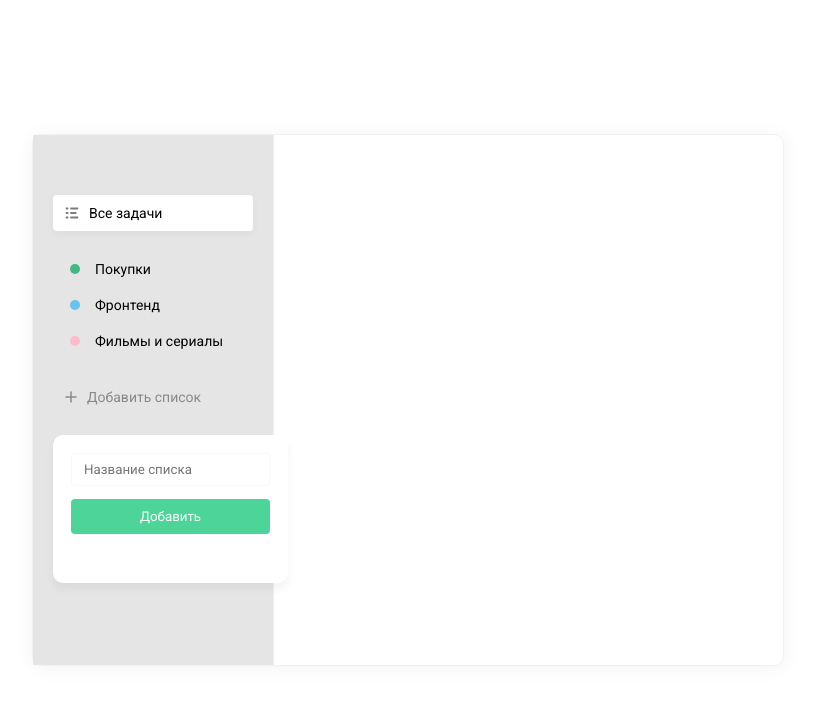
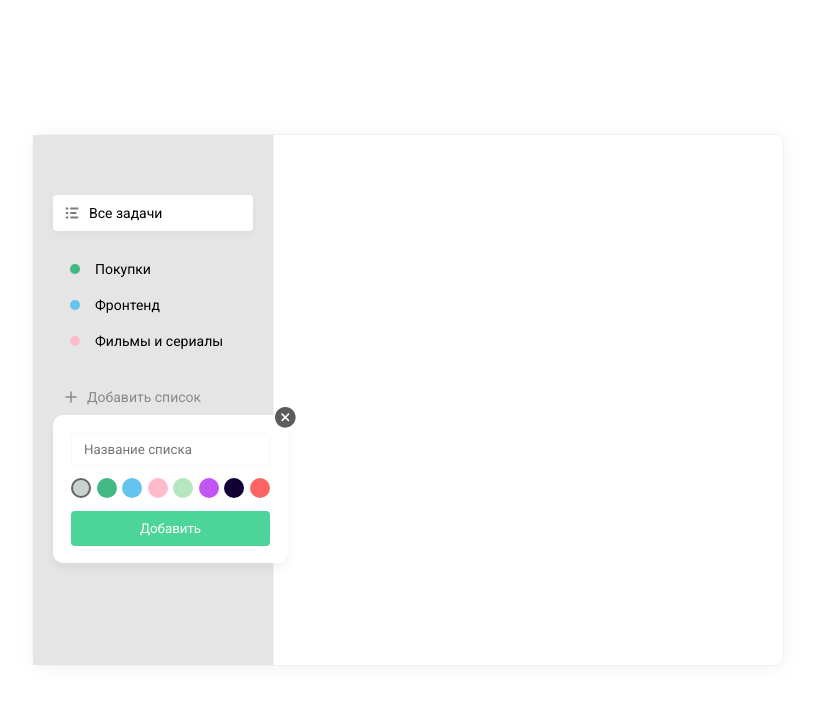
Before and after one commit to BangtanAi/TODO-APP, a React (Create React App) app: page / in a window 1280 px wide. Both pictures are taken after a click on the element "Добавить список". Shown: the top 704 px of the page, without its empty margins (232-1047 px from the left). Built offline with nearby package versions, Linux system fonts and the light colour scheme.

Commit message:
Разработка списка задача на ReactJS (ToDo) #2. C xp 1:29:52 до конца

```diff
--- a/src/App.js
+++ b/src/App.js
@@ -1,6 +1,7 @@
 import List from "./components/List/index";
 import React from 'react';
-import AddButtonList from "./components/AddList";
+import AddList from "./components/AddList";
+import DB from './assets/db.json';
 
 
 function App() {
@@ -36,8 +37,7 @@
         ]}
         isRemovable
           />
-
-        <AddButtonList />
+        <AddList colors={DB.colors} />
       </div>
       <div className='todo__tasks'></div>
 
--- /dev/null
+++ b/src/assets/db.json
@@ -0,0 +1,173 @@
+{
+    "lists": [
+      {
+        "id": 1,
+        "name": "Продажи",
+        "colorId": 5
+      },
+      {
+        "id": 2,
+        "name": "Фронтенд",
+        "colorId": 4
+      },
+      {
+        "id": 3,
+        "name": "Фильмы и сериалы",
+        "colorId": 3
+      },
+      {
+        "id": 4,
+        "name": "Книги",
+        "colorId": 2
+      },
+      {
+        "id": 5,
+        "name": "Личное",
+        "colorId": 1
+      },
+      {
+        "name": "Спорт",
+        "colorId": 3,
+        "id": 6
+      },
+      {
+        "name": "Курс по ReactJS ToDo",
+        "colorId": 7,
+        "id": 7
+      }
+    ],
+    "tasks": [
+      {
+        "id": 1,
+        "listId": 2,
+        "text": "Изучить JavaScript",
+        "completed": true
+      },
+      {
+        "id": 2,
+        "listId": 2,
+        "text": "Изучить паттерны проектирования",
+        "completed": false
+      },
+      {
+        "id": 3,
+        "listId": 2,
+        "text": "ReactJS Hooks (useState, useReducer, useEffect и т.д.)",
+        "completed": true
+      },
+      {
+        "id": 4,
+        "listId": 2,
+        "text": "Redux (redux-observable, redux-saga)",
+        "completed": false
+      },
+      {
+        "listId": 2,
+        "text": "123",
+        "completed": true,
+        "id": 5
+      },
+      {
+        "listId": 1,
+        "text": "test",
+        "completed": false,
+        "id": 6
+      },
+      {
+        "listId": 1,
+        "text": "qweqwe",
+        "completed": false,
+        "id": 7
+      },
+      {
+        "listId": 1,
+        "text": "qweqwe",
+        "completed": true,
+        "id": 8
+      },
+      {
+        "listId": 1,
+        "text": "123",
+        "completed": false,
+        "id": 9
+      },
+      {
+        "listId": 4,
+        "text": "Купить 1984!",
+        "completed": true,
+        "id": 10
+      },
+      {
+        "listId": 2,
+        "text": "222",
+        "completed": true,
+        "id": 12
+      },
+      {
+        "listId": 7,
+        "text": "Сделали сайдбар",
+        "completed": true,
+        "id": 15
+      },
+      {
+        "listId": 7,
+        "text": "Сделали список задач",
+        "completed": true,
+        "id": 16
+      },
+      {
+        "listId": 7,
+        "text": "Сделали удаление и редактирование задач и списков",
+        "completed": true,
+        "id": 17
+      },
+      {
+        "listId": 8,
+        "text": "tttt",
+        "completed": false,
+        "id": 18
+      }
+    ],
+    "colors": [
+      {
+        "id": 1,
+        "hex": "#C9D1D3",
+        "name": "grey"
+      },
+      {
+        "id": 2,
+        "hex": "#42B883",
+        "name": "green"
+      },
+      {
+        "id": 3,
+        "hex": "#64C4ED",
+        "name": "blue"
+      },
+      {
+        "id": 4,
+        "hex": "#FFBBCC",
+        "name": "pink"
+      },
+      {
+        "id": 5,
+        "hex": "#B6E6BD",
+        "name": "lime"
+      },
+      {
+        "id": 6,
+        "hex": "#C355F5",
+        "name": "purple"
+      },
+      {
+        "id": 7,
+        "hex": "#110133",
+        "name": "black"
+      },
+      {
+        "id": 8,
+        "hex": "#FF6464",
+        "name": "red"
+      }
+    ]
+  }
--- a/src/components/AddList/AddButtonList.scss
+++ b/src/components/AddList/AddButtonList.scss
@@ -7,10 +7,38 @@
         border-radius: 10px;
         padding: 18px;
         box-sizing: border-box;
+        position: relative;
+        top: -20px;
+        &-colors {
+            margin-top: 12px;
+        }
 
         .button {
             width: 100%;
             margin-top: 13px;
         }
+
+        &-close-btn {
+            position: absolute;
+            right: -8px;
+            top: -8px;
+            cursor:pointer;
+        }
+
+        &-colors {
+            display: flex;
+            justify-content: space-between;
+            margin-top: 12px;
+        }
+        .badge {
+            width: 16px;
+            height: 16px;
+            position: static;
+            cursor:pointer;
+            border: 2px solid transparent;
+            &.active {
+                border: 2px solid rgb(102, 99, 99);
+            }
+        }
     }
 }
--- a/src/components/AddList/index.jsx
+++ b/src/components/AddList/index.jsx
@@ -2,9 +2,12 @@
 import List from "../List";
 import './AddButtonList.scss';
 import '../../index.scss';
+import Badge from '../Badge';
+import closeSvg from '../../assets/img/close.svg'
 
-const AddButtonList = () => {
-  const[visiblePopup, setVisiblePopup] = useState(true);
+const AddList = ({ colors }) => {
+  const[visiblePopup, setVisiblePopup] = useState(false);
+  const[selectedColor, selectColor] = useState(colors[0].id);
     return (
         <div className='add-list'>
             <List
@@ -22,7 +25,16 @@
         />
         {visiblePopup && (
           <div className = 'add-list__popup'>
+            <img onClick={()=> setVisiblePopup(false)} src={closeSvg} alt='closeButton' className='add-list__popup-close-btn' />
           <input className='field' type='text' placeholder='Название списка' />
+          <div className='add-list__popup-colors'>
+            {colors.map(color => (
+                <Badge onClick={()=>selectColor(color.id)}
+                key={color.id}
+                color={color.name}
+                className={selectedColor === color.id && 'active' } />
+            ))}
+          </div>
           <button className='button' >Добавить</button>
           </div>
         )}
@@ -34,4 +46,4 @@
 
 
 
-export default AddButtonList;
+export default AddList;
--- /dev/null
+++ b/src/components/Badge/Badge.scss
@@ -0,0 +1,31 @@
+.badge {
+    display: inline-block;
+    width: 10px;
+    height: 10px;
+    border-radius: 30px;
+
+    &--grey {
+        background-color: #C9D1D3;
+    }
+    &--lime {
+        background-color: #B6E6BD;
+    }
+    &--purple {
+        background-color: #C355F5;
+    }
+    &--black {
+        background-color: #110133;
+    }
+    &--red {
+        background-color: #FF6464;
+    }
+    &--green {
+        background-color: #42B883;
+    }
+    &--blue {
+        background-color: #64C4ED;
+    }
+    &--pink {
+        background-color: #FFBBCC;
+    }
+}
--- /dev/null
+++ b/src/components/Badge/index.jsx
@@ -0,0 +1,11 @@
+import classNames from 'classnames';
+import React from 'react';
+import './Badge.scss';
+
+const Badge = ({ color, onClick, className }) =>
+<i
+onClick={onClick}
+className={classNames('badge', {[`badge--${color}`]: color}, className )}
+></i>
+
+export default Badge;
--- a/src/components/List/List.scss
+++ b/src/components/List/List.scss
@@ -19,6 +19,10 @@
         box-shadow: 0px 3px 10px rgba(0, 0, 0, 0.04);
         border-radius: 4px;
       }
+      .badge {
+        position: relative;
+        left: 5px;
+      }
     }
     i {
       display: inline-flex;
@@ -30,21 +34,5 @@
       }
     }
 
-    .badge {
-        position: relative;
-        width: 10px;
-        height: 10px;
-        border-radius: 30px;
-        left: 5px;
 
-        &--green {
-            background-color: #42B883;
-        }
-        &--blue {
-            background-color: #64C4ED;
-        }
-        &--pink {
-            background-color: #FFBBCC;
-        }
-    }
   }
--- a/src/components/List/index.jsx
+++ b/src/components/List/index.jsx
@@ -1,5 +1,6 @@
 import './List.scss';
 import classNames from 'classnames';
+import Badge from '../Badge';
 
 const List = ({ items, isRemovable, onClick }) => {
     return (
@@ -7,7 +8,7 @@
             {items.map((item, index) => (
                 <li key={index} className={classNames(item.className, {active:item.active})}>
                     {/* className={item.active ? 'active' : ''} */}
-                    <i>{item.icon ? item.icon : <i className={`badge badge--${item.color}`}></i> }</i>
+                    <i>{item.icon ? item.icon : <Badge color={item.color} /> }</i>
                     <span>{item.name}</span>
                 </li>
             ))}
```
Also changed, not shown: src/assets/img/close.svg (added).
